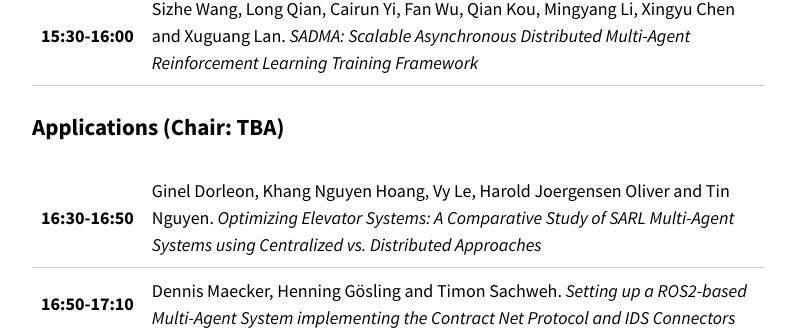
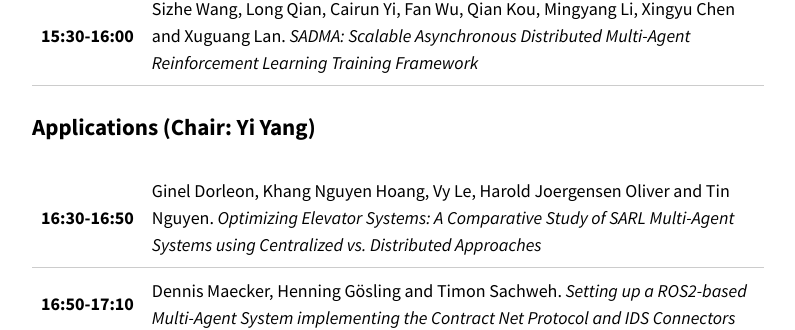
Before and after one commit to rafaelcaue/emas2024, a Jekyll site: the page built from program.md, in a window 1280 px wide and 900 px high, scrolled down 3022 px. Shown: the part 148-478 px from the top of the window, without its empty margins (242-1037 px from the left). Built offline with Jekyll 4.4.1, drawn with Linux system fonts in a browser that asks for light colours; nearby versions of some CDN libraries; our own code applies the rules of GitHub Pages for plain Markdown files.

Commit message:
Update program.md

```diff
--- a/program.md
+++ b/program.md
@@ -103,7 +103,7 @@ Invited talks are up to 60 minutes (up to 50 minutes of presentation and at leas
   </tr>
 </table>
 
-### <a id="s5"></a> **Applications (Chair: TBA)**
+### <a id="s5"></a> **Applications (Chair: Yi Yang)**
 
 <table>
   <tr>
```
